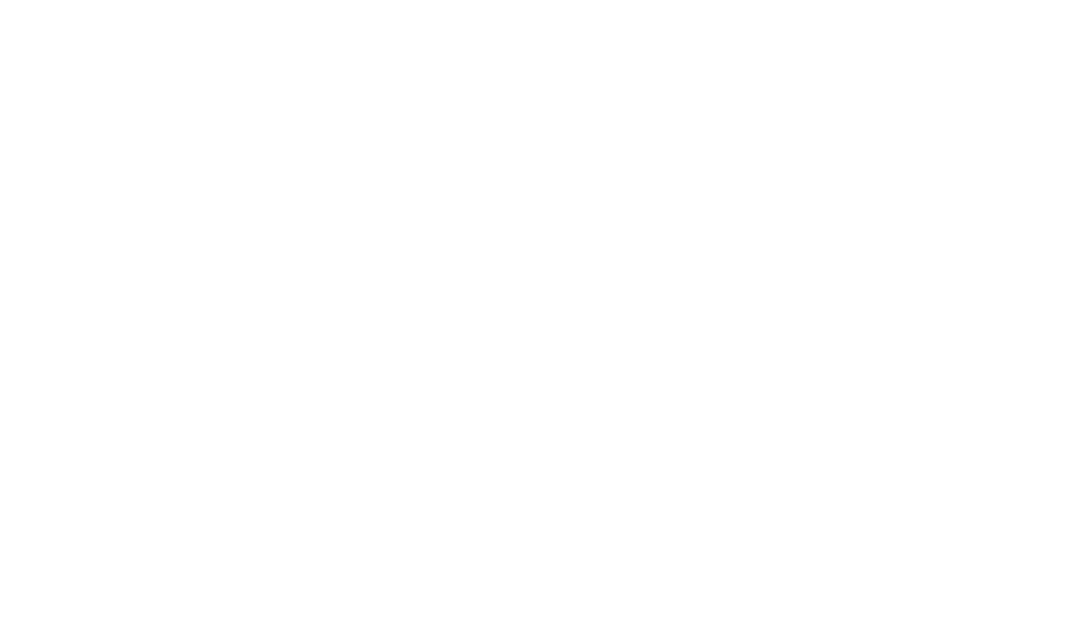
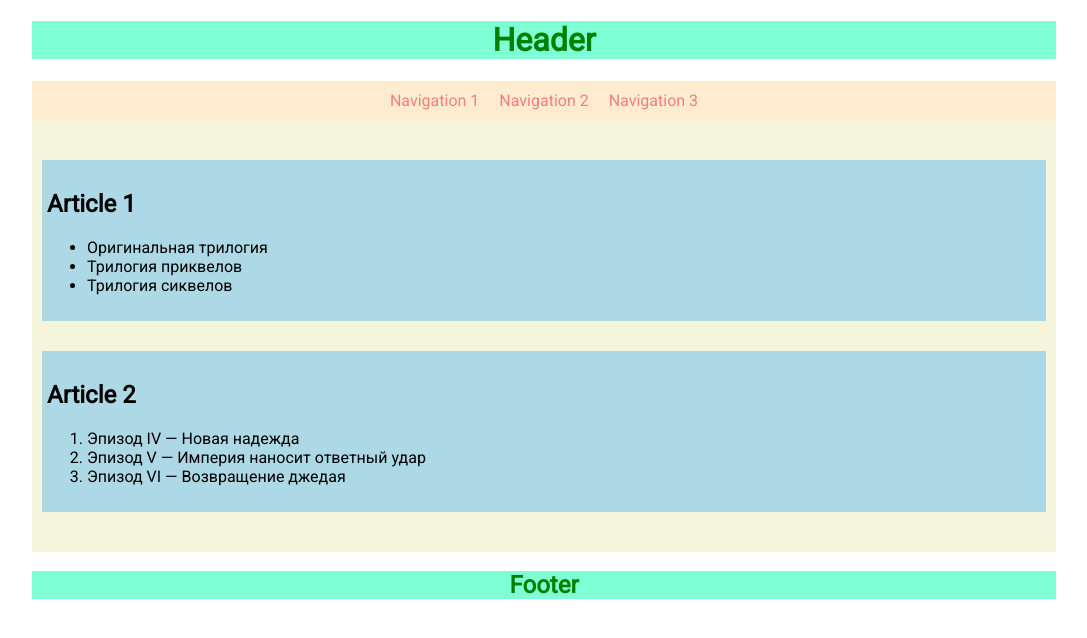
Before and after one commit to js-tasks-ru/htmlcss-20231027_eugene-kachalin, a website: page 02-dz0/01-semantic-mockup/solution.html in a window 1280 px wide. Shown: the whole page, without its empty margins (96-1183 px from the left). Drawn offline with Linux system fonts and the light colour scheme.

Commit message:
solve 02-dz0

```diff
--- a/02-dz0/01-semantic-mockup/solution.html
+++ b/02-dz0/01-semantic-mockup/solution.html
@@ -1,4 +1,72 @@
 <!DOCTYPE html>
 <html lang="ru">
-    <!-- Ваше решение -->
+
+<head>
+    <link rel="preconnect" href="https://fonts.googleapis.com">
+    <link rel="preconnect" href="https://fonts.gstatic.com" crossorigin>
+    <link href="https://fonts.googleapis.com/css2?family=Roboto&display=swap" rel="stylesheet">
+    <meta charset="utf-8">
+    <meta name="viewport" content="width=device-width, initial-scale=1.0">
+    <link rel="stylesheet" href="styles.css">
+    <title>Тестовая страница</title>
+</head>
+
+<body>
+    <header>
+        <h1>Header</h1>
+    </header>
+
+    <nav>
+        <ul>
+            <li>
+                <a href="#">
+                    Navigation 1
+                </a>
+            </li>
+            <li>
+                <a href="#">
+                    Navigation 2
+                </a>
+            </li>
+            <li>
+                <a href="#">
+                    Navigation 3
+                </a>
+            </li>
+        </ul>
+    </nav>
+
+    <main>
+        <article>
+
+            <h2>Article 1</h2>
+
+            <ul>
+                <li>Оригинальная трилогия</li>
+                <li>Трилогия приквелов</li>
+                <li>Трилогия сиквелов</li>
+            </ul>
+
+        </article>
+
+        <article>
+
+            <h2>Article 2</h2>
+
+            <ol>
+                <li>Эпизод IV — Новая надежда</li>
+                <li>Эпизод V — Империя наносит ответный удар</li>
+                <li>Эпизод VI — Возвращение джедая</li>
+            </ol>
+
+        </article>
+
+    </main>
+
+
+    <footer>
+        <h2>Footer</h2>
+    </footer>
+</body>
+
 </html>
--- /dev/null
+++ b/02-dz0/01-semantic-mockup/styles.css
@@ -0,0 +1,68 @@
+* {
+    box-sizing: border-box;
+    font-family: 'Roboto', sans-serif;
+}
+
+body {
+    width: 80%;
+    /* position: fixed; */
+    margin: auto;
+}
+
+nav {
+    background-color: blanchedalmond;
+}
+
+nav a {
+    color: lightcoral;
+    text-decoration: none;
+}
+
+nav ul {
+    list-style-type: none;
+    margin: 0;
+    padding: 0;
+    overflow: hidden;
+    background-color: blanchedalmond;
+    display: flex;
+    flex-direction: row;
+    justify-content: center;
+}
+
+nav li {
+    flex-direction: row;
+    justify-content: center;
+    float: center;
+    display: inline;
+    padding: 10px;
+}
+
+@media screen and (max-width: 800px) {
+    nav ul {
+        height: auto;
+        flex-direction: column;
+        display: flex;
+    }
+
+    nav li a {
+        padding: 15px;
+    }
+
+}
+
+main {
+    background-color: beige;
+    padding: 10px;
+}
+
+h1, footer {
+    text-align: center;
+    color: green;
+    background-color: aquamarine;
+}
+
+article {
+    padding: 10px 5px;
+    margin: 30px 0;
+    background-color: lightblue;
+}
```
